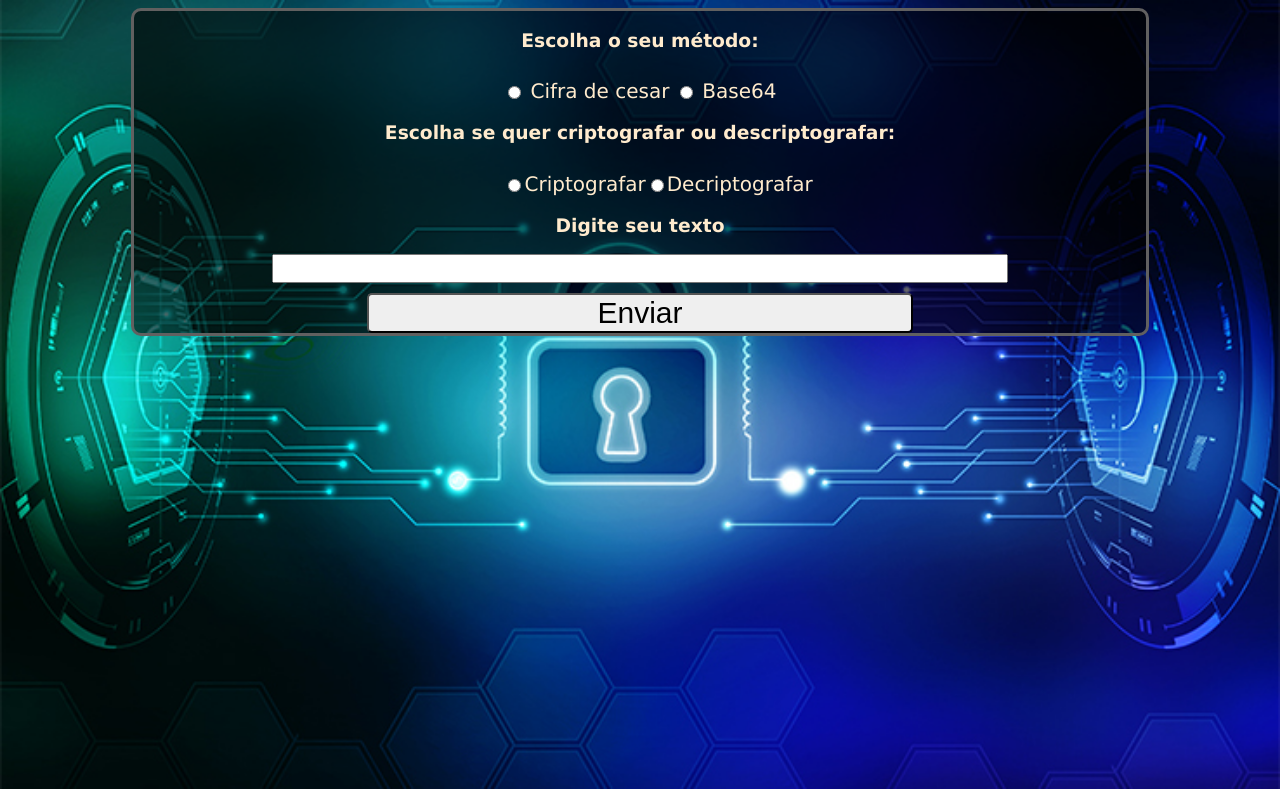
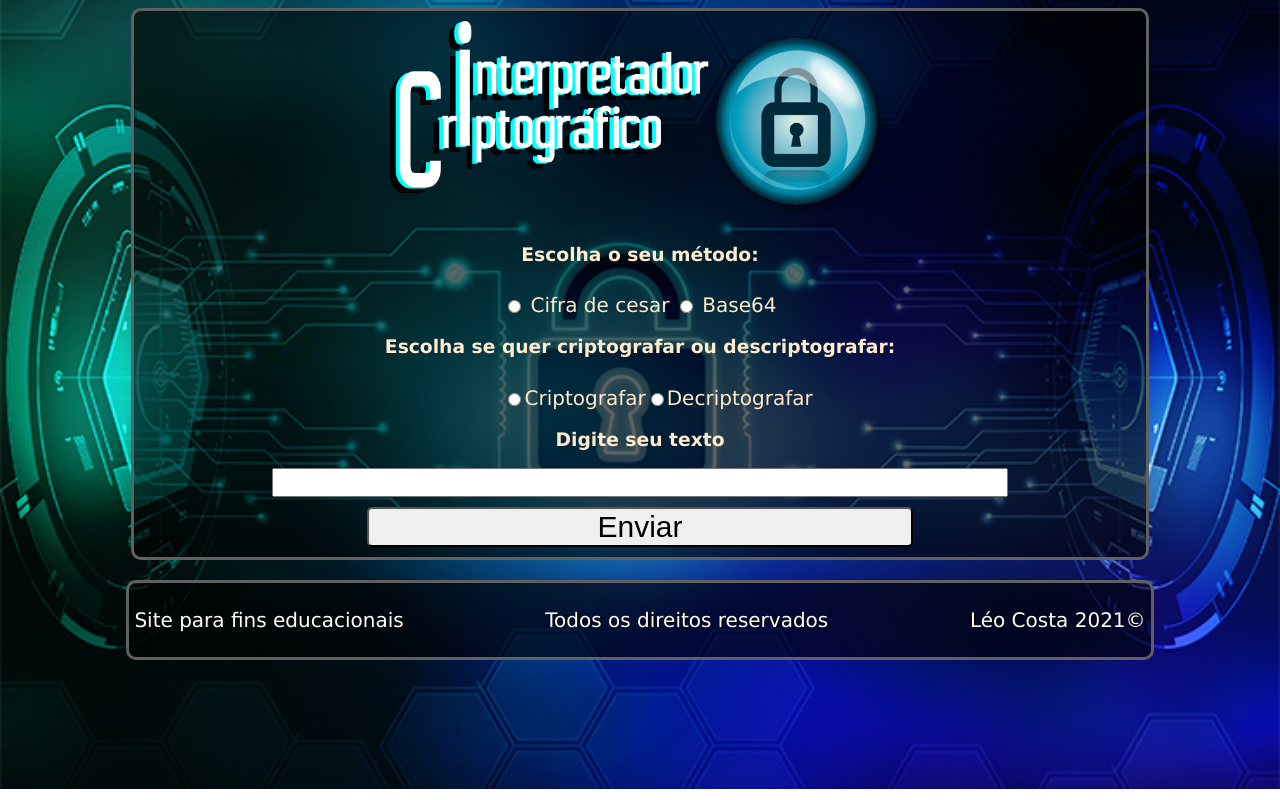
Before and after one commit to LeoCosta-dev/interpretadorCriptografia, a plain HTML site: page index.html in a window 1280 px wide. Drawn offline with Linux system fonts and the light colour scheme.

Commit message:
projeto finalizado para desktop

```diff
--- a/index.html
+++ b/index.html
@@ -11,7 +11,7 @@
 <body>
     <div class="container">
         <header>
-
+          <img src="image/header.png" alt="IMAGEM DE LOGO" id="cabecalho">
         </header>
         <section>
           <h3>Escolha o seu método:</h3>
@@ -52,10 +52,12 @@
             </div>
             <button id="enviar">Enviar</button>
           </section>
-          <footer>
-
-        </footer>
-    </div>
+        </div>
+        <footer>
+          <p>Site para fins educacionais</p>
+          <p>Todos os direitos reservados</p>
+          <p>Léo Costa 2021©</p>
+      </footer>
 
 </body>
 </html>
--- a/style.css
+++ b/style.css
@@ -1,11 +1,13 @@
 /* Configurações de Layouts básicos da aplicação */
 body{
     display: flex;
+    flex-direction: column;
     color: blanchedalmond;
     justify-content: center;
+    align-items: center;
     background-image: url(image/o-que-e-criptografia-de-ponta-a-ponta.jpg);
     background-repeat:no-repeat;
-    background-size: 100%;
+    background-size: cover;
     font-family: 'Lucida Sans', 'Lucida Sans Regular', 'Lucida Grande', 'Lucida Sans Unicode', Geneva, Verdana, sans-serif;
 }
 .container{
@@ -19,6 +21,10 @@ body{
     max-width: 80%;
     width: 100%;
     height: max-content;
+}
+#cabecalho{
+    height: 200px;
+    margin-top: 10px;
 }
 section{
     display: flex;
@@ -84,8 +90,23 @@ button{
     border-radius: 5px;
     width: 60%;
     margin-top: 10px;
+    margin-bottom: 10px;
     font-size: 30px;
 }
 p, input, output, label{
     font-size: 20px;
 }
+footer{
+    display: flex;
+    flex-direction: row;
+    background-color: rgb(0, 0, 0, 0.6);
+    border: rgb(97, 96, 96) solid 3px;
+    border-radius: 10px;
+    justify-content: space-between;
+    justify-self: flex-end;
+    color: rgb(255, 255, 255);
+    width: 80%;
+    text-shadow: rgb(8, 8, 8) 2px 1px;
+    margin: 20px;
+    padding: 5px;
+}
```
Also changed, not shown: image/header.png (added).
